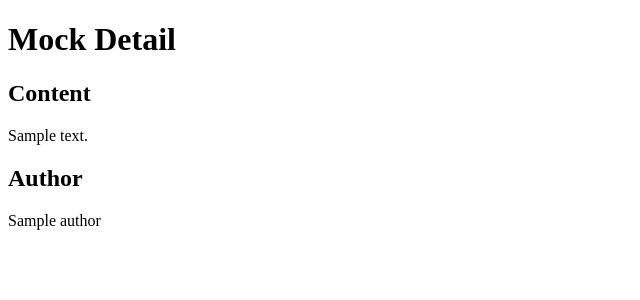
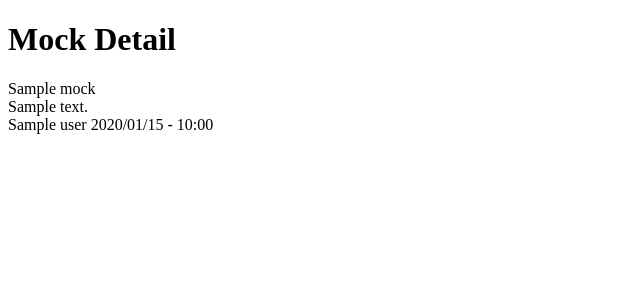
Before and after one commit to KyoheiKato/mariscal, a Python web app: template mariscal/templates/mock/view_mock.jinja2 in a window 1280 px wide. Shown: the part 81-381 px from the top of the page, without its empty margins (0-640 px from the left). Run offline with Jinja, Linux system fonts and the light colour scheme; the template is opened without the code that fills it: most values are stand-ins (such as "Sample title", 1, 10 or a date in 2020).

Commit message:
Improve mock's views

```diff
--- a/mariscal/templates/mock/edit_mock.jinja2
+++ b/mariscal/templates/mock/edit_mock.jinja2
@@ -8,7 +8,7 @@
         </div>
         <div class="form-group">
             <label for="content">Content</label>
-            <textarea name="content" placeholder="mock text" rows="5">{{ mock.content }}</textarea>
+            <textarea class="form-control" name="content" placeholder="mock text" rows="5">{{ mock.content }}</textarea>
         </div>
         <input type="submit" name="form.submitted" class="btn btn-primary" value="Edit Mock">
     </form>
--- a/mariscal/templates/mock/view_mock.jinja2
+++ b/mariscal/templates/mock/view_mock.jinja2
@@ -2,10 +2,19 @@
 {% block title %}Mock Detail{% endblock %}
 {% block content %}
     <h1>Mock Detail</h1>
-    <h2>Content</h2>
-    <p>{{ mock.content }}</p>
-    <h2>Author</h2>
-    <p>{{ author.name }}</p>
+    <div class="panel panel-primary">
+        <div class="panel-heading">
+            {{ mock.title }}
+        </div>
+        <div class="panel-body">
+            <div class="content">
+                {{ mock.content }}
+            </div>
+            <div class="info">
+                {{ mock.user.name }}   {{ mock.time.strftime('%Y/%m/%d - %H:%M') }}
+            </div>
+        </div>
+    </div>
     {% if author.name == user.name %}
         <form>
             <input type="submit" name="form.submitted" class="btn btn-primary" value="Edit Mock">
```
Also changed, not shown: mariscal/templates/home.jinja2 (+19 -5 lines).
